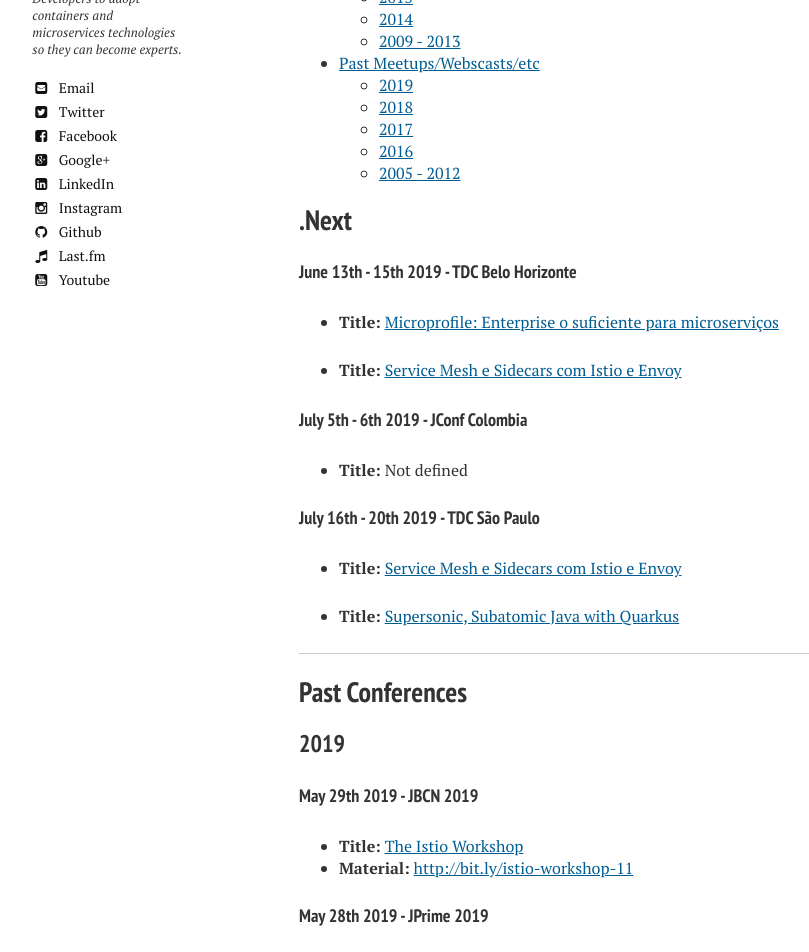
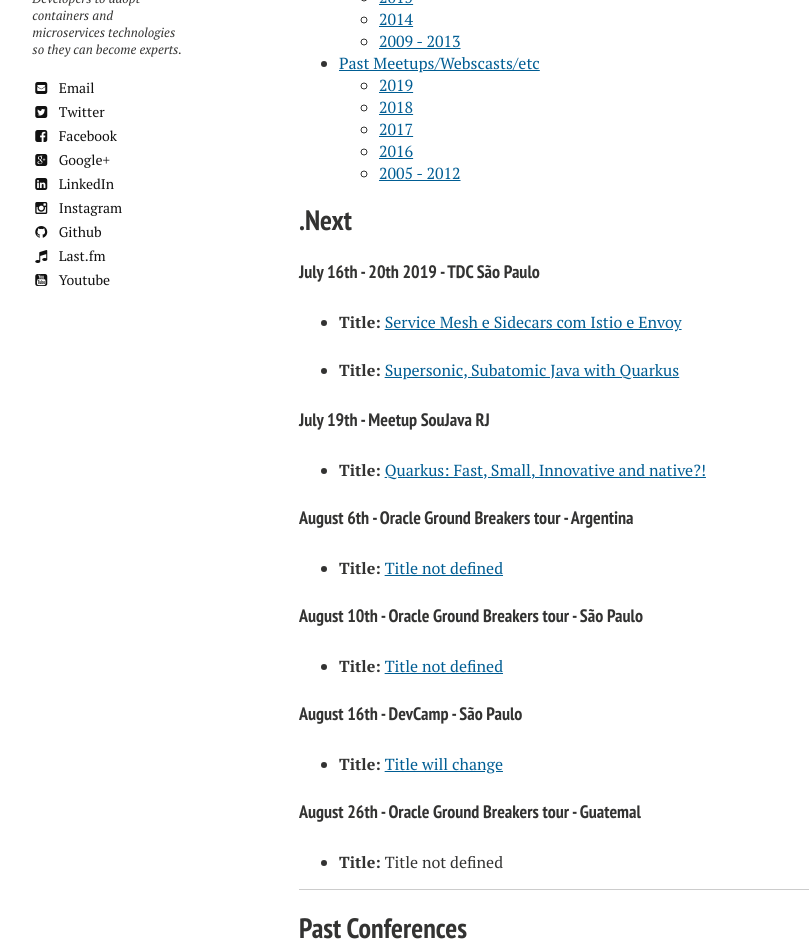
Before and after one commit to rafabene/rafabene.github.io, a Jekyll site: the page built from talks/index.md, in a window 1280 px wide and 1400 px high, scrolled down 682 px. Shown: the top 952 px of the window, without its empty margins (21-830 px from the left). Built offline with Jekyll 4.4.1, drawn with Linux system fonts in a browser that asks for light colours; nearby versions of some CDN libraries; comment, search, counter and statistics services are not loaded; some of the changed text lies outside the part shown.

Commit message:
Update talks and added a map

```diff
--- a/talks/index.md
+++ b/talks/index.md
@@ -16,32 +16,56 @@
 
 ## .Next
 
-#### June 13th - 15th 2019 - TDC Belo Horizonte
-- **Title:** [Microprofile: Enterprise o suficiente para microserviços](http://www.thedevelopersconference.com.br/tdc/2019/belohorizonte/trilha-java)
-
-- **Title:** [Service Mesh e Sidecars com Istio e Envoy](http://www.thedevelopersconference.com.br/tdc/2019/belohorizonte/trilha-microservices)
-
-#### July 5th - 6th 2019 - JConf Colombia
-- **Title:** Not defined
 
 #### July 16th - 20th 2019 - TDC São Paulo
 - **Title:** [Service Mesh e Sidecars com Istio e Envoy](http://www.thedevelopersconference.com.br/tdc/2019/saopaulo/trilha-containers)
 
 - **Title:** [Supersonic, Subatomic Java with Quarkus](http://www.thedevelopersconference.com.br/tdc/2019/saopaulo/trilha-java)
 
+#### July 19th - Meetup SouJava RJ
+- **Title:** [Quarkus: Fast, Small, Innovative and native?!](https://www.meetup.com/Java-at-Rio/events/258309794/)
+
+#### August 6th - Oracle Ground Breakers tour - Argentina
+- **Title:** [Title not defined](https://docs.google.com/spreadsheets/d/1nz030Vjkn5pEICxqq5cJ9LKg2T2l5gQCXSxoGzBbMJQ/edit#gid=0)
+
+#### August 10th - Oracle Ground Breakers tour - São Paulo
+- **Title:** [Title not defined](https://guobtechday2019.eventize.com.br/index.php?pagina=10)
+
+#### August 16th - DevCamp - São Paulo
+- **Title:** [Title will change](https://www.devcamp.com.br/rafael-benevides/)
+
+#### August 26th - Oracle Ground Breakers tour - Guatemal
+- **Title:** Title not defined
+
 
 <hr>
 
 ## Past Conferences
 
+<iframe src="https://www.google.com/maps/d/u/0/embed?mid=1nPZVQ7QHVvnh3ivlV0jI2_AnhwFTzS65" width="640" height="480"></iframe>
+
 ### 2019
 
-#### May 29th 2019 - JBCN 2019
+#### July 5th - 6th 2019 - JConf Colombia
+- **Title:** [The Istio Workshop](http://www.jconfcolombia.org/2019/schedule_EN.html)
+- **Material:** [http://bit.ly/istio-workshop-11](http://bit.ly/istio-workshop-11)
+
+- **Title:** [Quarkus: Fast, Small, Innovative and native?!](http://www.jconfcolombia.org/2019/schedule_EN.html)
+- **Material:** [http://http://bit.ly/quarkus](http://http://bit.ly/quarkus)
+
+#### June 13th - 15th 2019 - TDC Belo Horizonte
+- **Title:** [Microprofile: Enterprise o suficiente para microserviços](http://www.thedevelopersconference.com.br/tdc/2019/belohorizonte/trilha-java)
+- **Slides:** [http://bit.ly/rh-microprofile](http://bit.ly/rh-microprofile)
+
+- **Title:** [Service Mesh e Sidecars com Istio e Envoy](http://www.thedevelopersconference.com.br/tdc/2019/belohorizonte/trilha-microservices)
+- **Slides:** [http://bit.ly/istio-kubernetes](http://bit.ly/istio-kubernetes)
+
+#### May 29th 2019 - JBCN 2019 - Barcelona
 - **Title:** [The Istio Workshop](http://www.jbcnconf.com/2019/infoTalk.html?id=5c196e0238da165f64820b2a)
 - **Material:** [http://bit.ly/istio-workshop-11](http://bit.ly/istio-workshop-11)
 
-#### May 28th 2019 - JPrime 2019
-- **Title:** Service Mesh and Sidecars with Istio and Envoy
+#### May 28th 2019 - JPrime 2019 - Sofia - Bulgaria
+- **Title:** [Service Mesh and Sidecars with Istio and Envoy](https://jprime.io/agenda/96)
 - **Slides:** [http://bit.ly/istio-kubernetes](http://bit.ly/istio-kubernetes)
 
 #### May 21st 2019 - Oracle Code New York
@@ -229,7 +253,7 @@
 - **Title:** [Mastering deployments with Kubernetes & OpenShift: From basic to zero downtime, blue/green, A/B, and canary](http://www.thedevelopersconference.com.br/tdc/2017/saopaulo/trilha-devops)
 - **Slides:** [http://bit.ly/thedeploymaster](http://bit.ly/thedeploymaster)
 
-- *Title:**[12 factors to cloud success](http://www.thedevelopersconference.com.br/tdc/2017/saopaulo/trilha-cloud-computing)
+- **Title:**[12 factors to cloud success](http://www.thedevelopersconference.com.br/tdc/2017/saopaulo/trilha-cloud-computing)
 - **Slides:** [http://bit.ly/12factors-app](http://bit.ly/12factors-app)
 
 - **Title:**[Microprofile? Your Enterprise application in the cloud and microservices era](http://www.thedevelopersconference.com.br/tdc/2017/saopaulo/trilha-java-ee)
```
Also changed, not shown: other parts of talks/index.md (+7 -7 lines).
